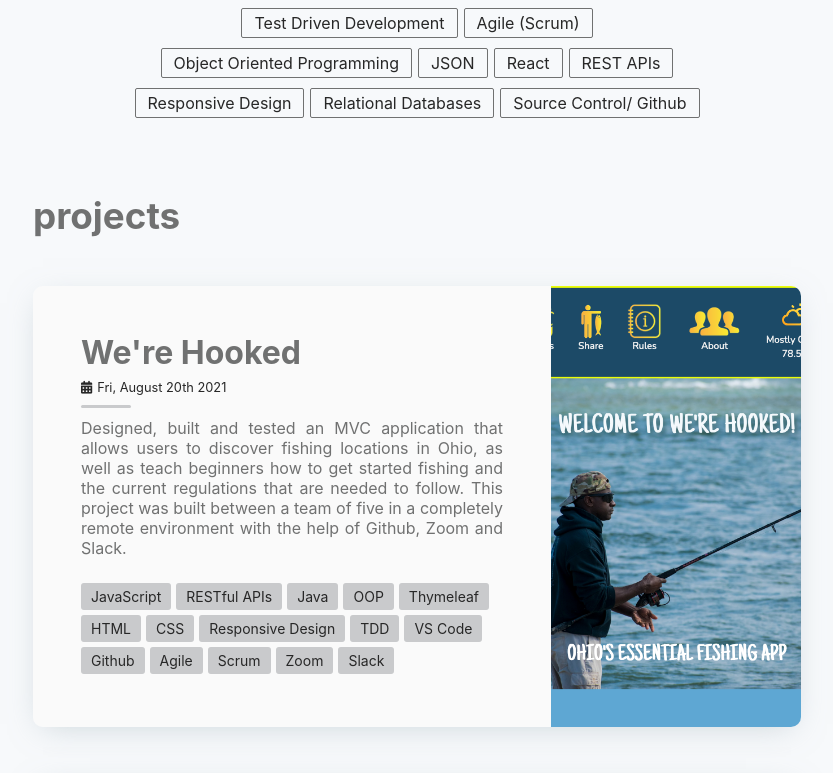
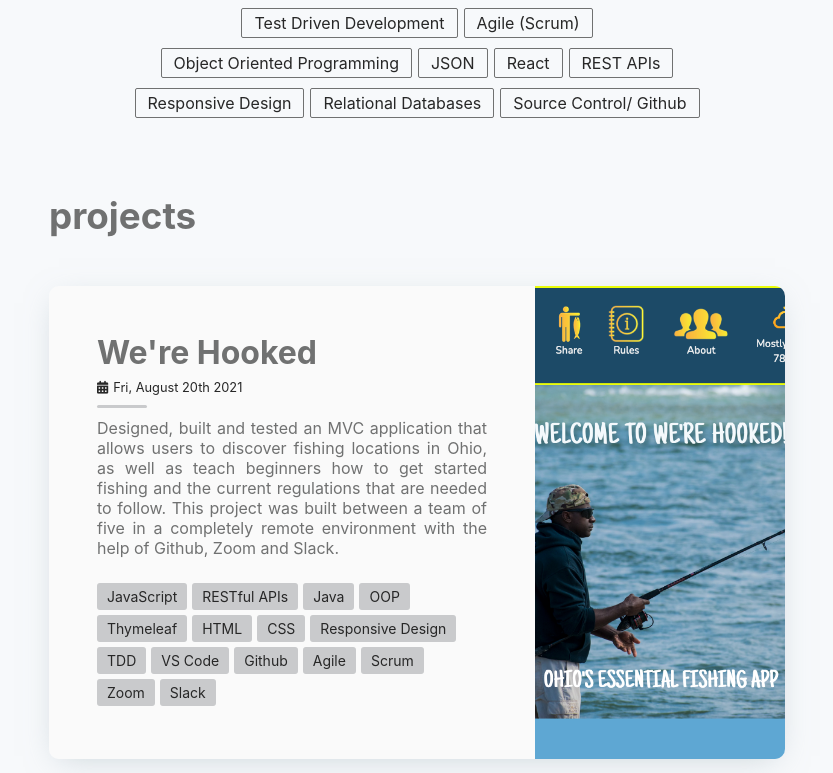
Before and after one commit to lerko96/react-portfolio, a React (Create React App) app: page / in a window 1280 px wide. Shown: the part 767-1540 px from the top of the page, without its empty margins (223-1056 px from the left). Built offline with nearby package versions, Linux system fonts and the light colour scheme; a web font is replaced by a local one.

Commit message:
wrapper_main margin 1rem

```diff
--- a/src/styles/base.scss
+++ b/src/styles/base.scss
@@ -53,7 +53,7 @@ body {
 	}
 
 	@include respond-above(xs) {
-		// margin: 0 auto;
+		// margin: 0 1rem;
 		// max-width: 768px;
 	}
 }
@@ -65,7 +65,7 @@ header {
 	min-height: 150px;
 }
 
-// .wrapper_main {
-// 	margin: 0 auto;
-// 	max-width: 768px;
-// }
+.wrapper_main {
+	margin: 0 1rem;
+	// max-width: 768px;
+}
```
